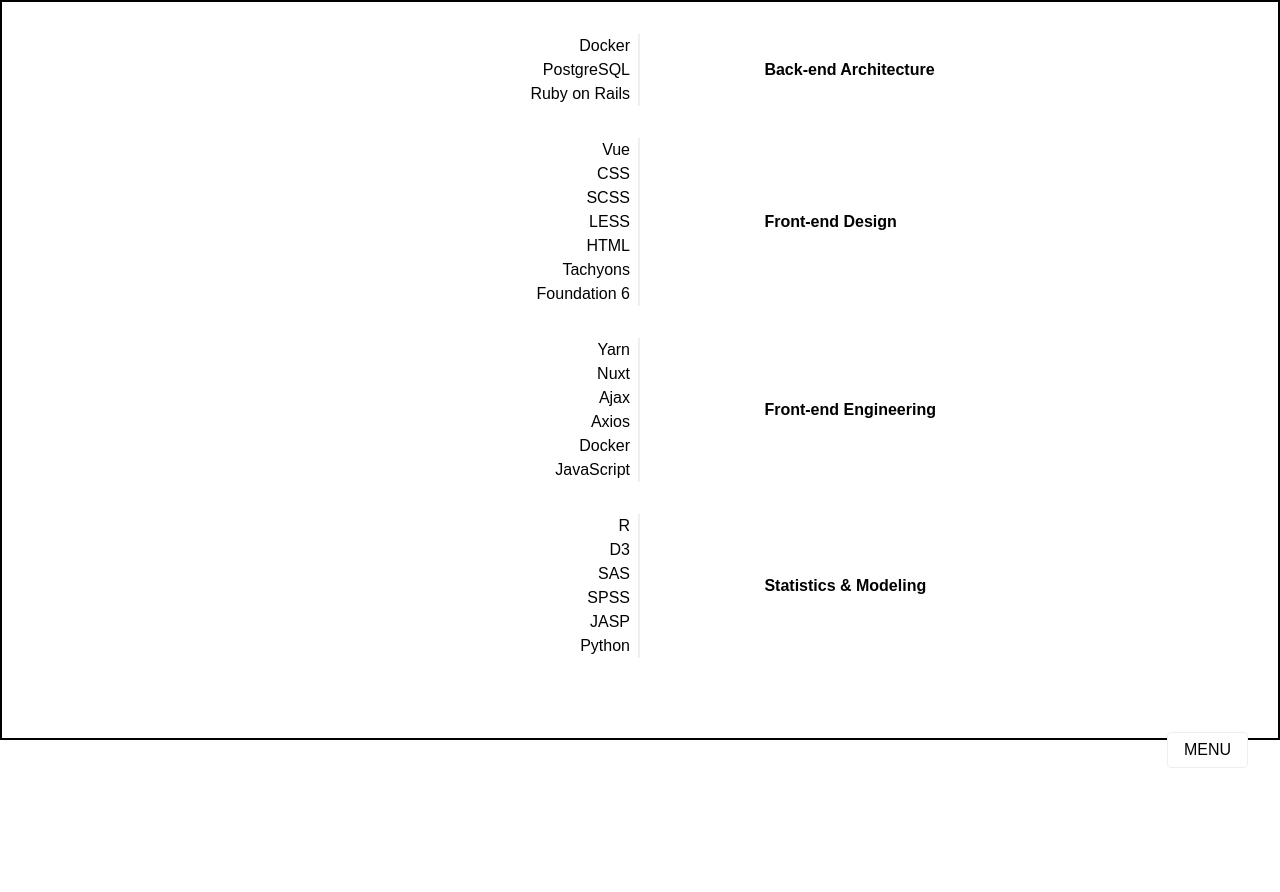
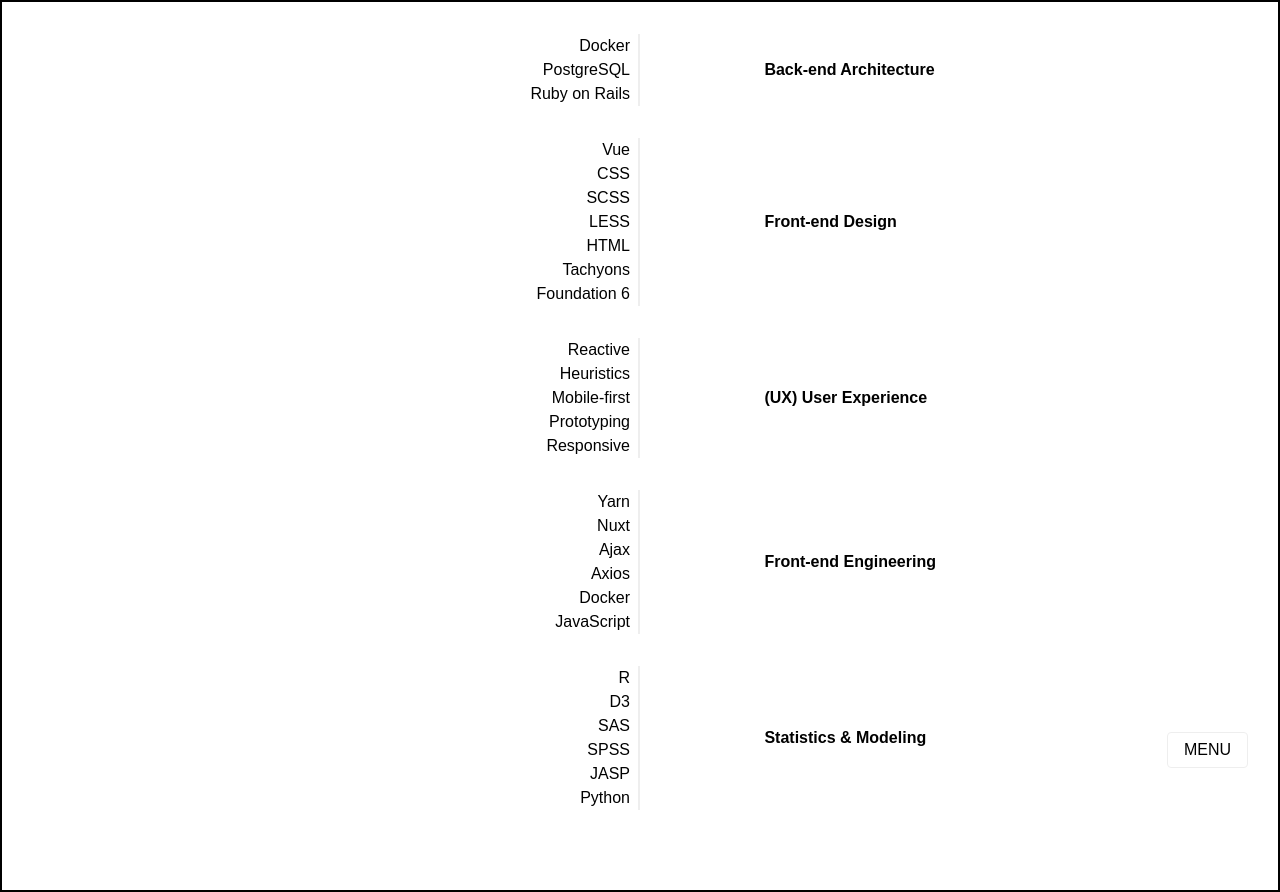
Before and after one commit to 1Mill/ErikEkberg.info, a Nuxt app: page /tools in a window 1280 px wide. Before the commit the page ends 800 px from the top, so only its background shows below. Built offline with nearby package versions, Linux system fonts and the light colour scheme.

Commit message:
Add UX to tools, with strange spacings for names
To make the list aesthetically pleasing, but rearranged out of alpha order, extra spaces were added to each tool / item which are ignored on render.

```diff
--- a/pages/tools.vue
+++ b/pages/tools.vue
@@ -47,6 +47,16 @@
 					]
 				},
 				{
+					name: '(UX) User Experience',
+					tools: [
+						'Mobile-first',
+						'Heuristics ',
+						'Responsive    ',
+						'Reactive ',
+						'Prototyping  '
+					]
+				},
+				{
 					name: 'Front-end Engineering',
 					tools: [
 						'Nuxt',
```
